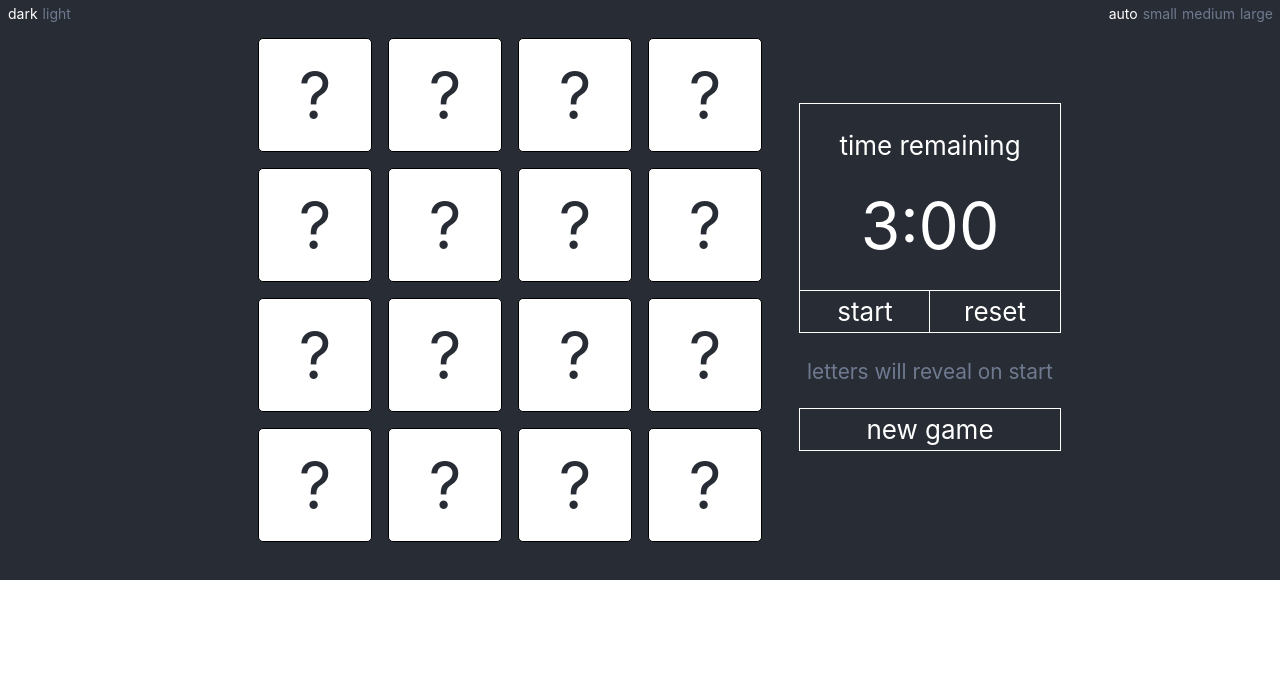
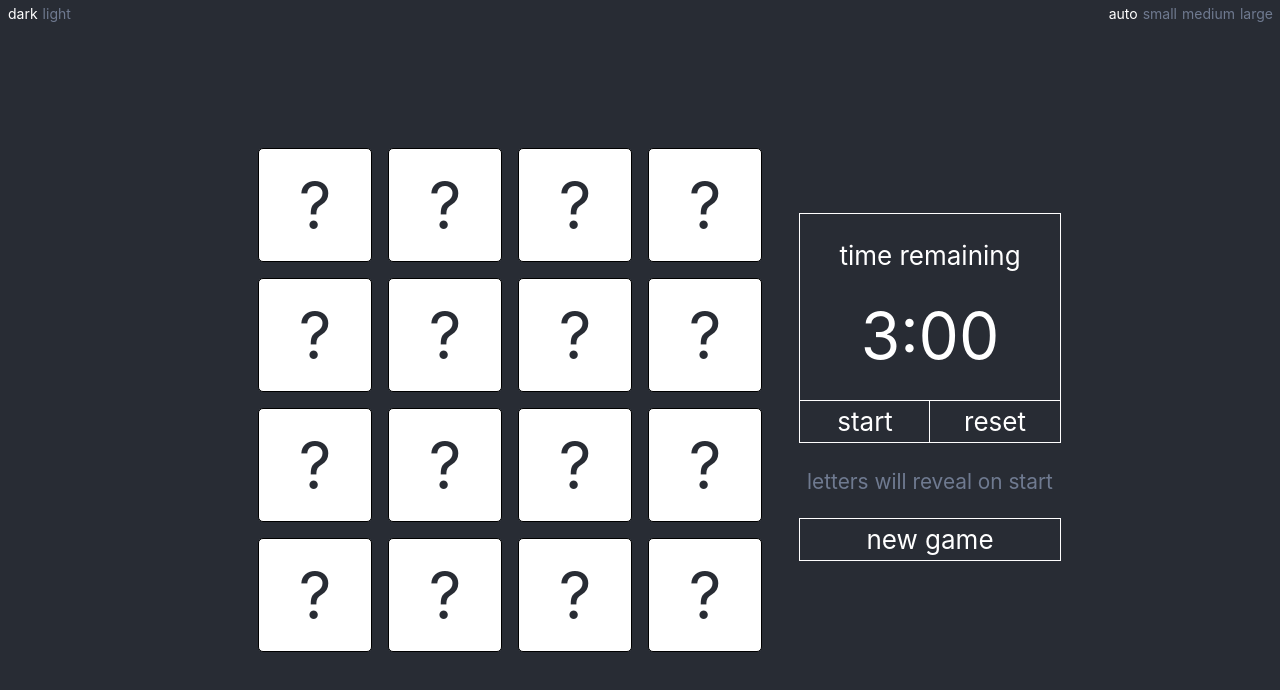
Before and after one commit to rgrunberg/wordgrid, a React (Create React App) app: page / in a window 1280 px wide. Shown: the top 690 px of the page. Built offline with nearby package versions, Linux system fonts and the light colour scheme.

Commit message:
resize by width

```diff
--- a/src/App.css
+++ b/src/App.css
@@ -9,12 +9,12 @@
   --letter-square-margin: 5px;
 }
 
-.body {
+body {
   background-color: var(--main-color);
 }
 
 .app {
-  background-color: var(--main-color);
+  height: 100vh;
   display: flex;
   flex-direction: row;
   flex-wrap: wrap;
@@ -34,8 +34,8 @@
   --main-font: calc(10px + 2vmin);
   --timer-countdown-font: calc(8vmin);
   --letter-square-font: calc(8vmin);
-  --letter-square-size: calc(14vh);
-  --letter-square-margin: calc(1vh);
+  --letter-square-size: min(calc(14vh), 10vw);
+  --letter-square-margin: min(calc(1vh));
 }
 
 .size-small {
```
